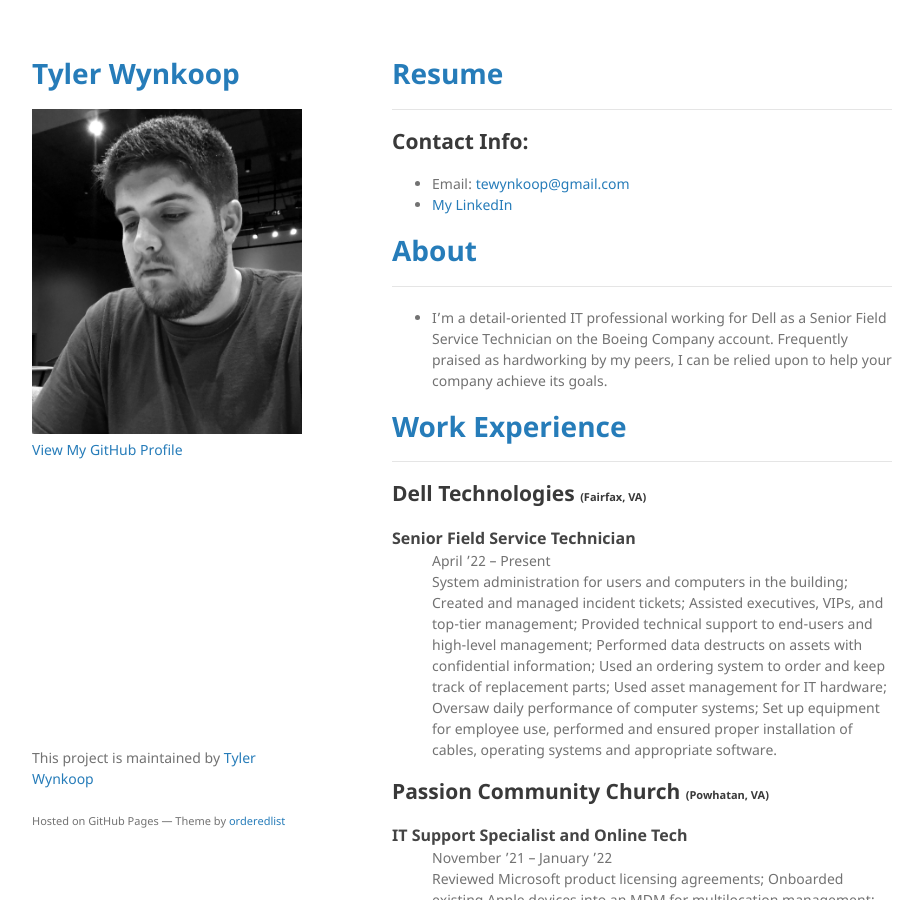
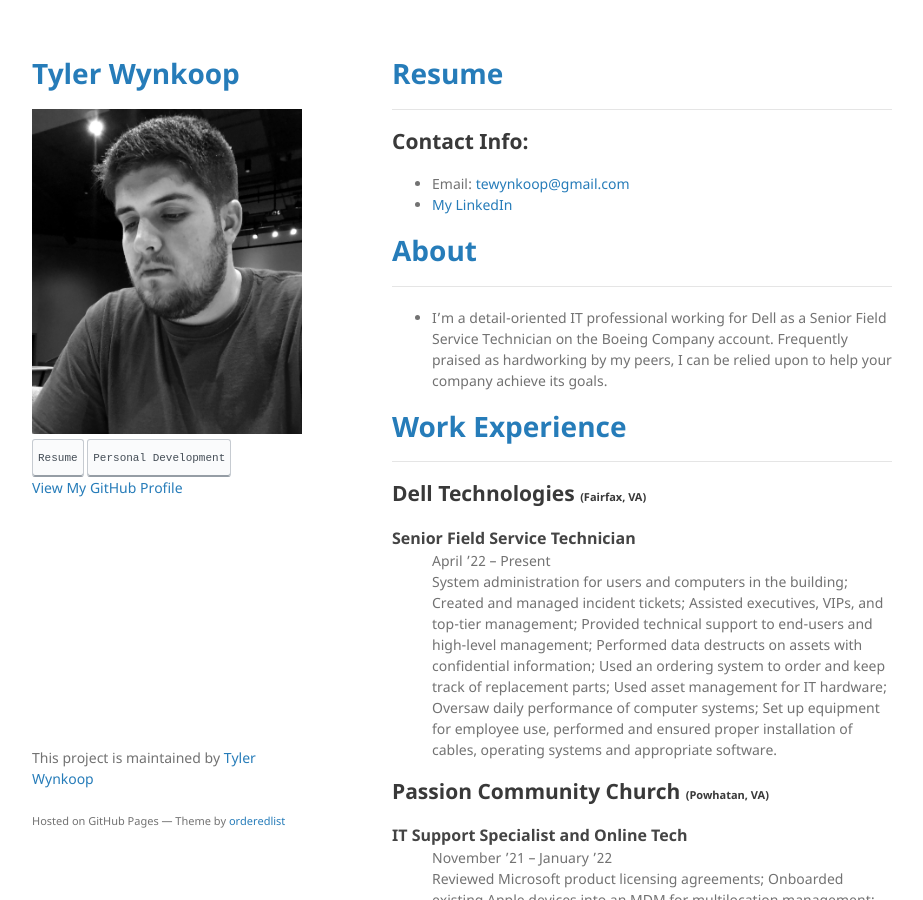
Before and after one commit to tewynkoop/TylerWynkoop, a Jekyll site: the page built from index.md, in a window 1280 px wide and 900 px high. Shown: the whole window, without its empty margins (178-1101 px from the left). Built offline with Jekyll 4.4.1, drawn with Linux system fonts in a browser that asks for light colours; a script that is not in the unit is left out; our own code applies the rules of GitHub Pages for plain Markdown files.

Commit message:
Update default.html

```diff
--- a/_layouts/default.html
+++ b/_layouts/default.html
@@ -21,7 +21,7 @@
           <img src="{{site.logo | relative_url}}" alt="Logo" />
         {% endif %}
 
-        <!--<a href="./index.html"> <kbd> <br> Resume <br> </kbd> </a> <a href="./personal-development.html"> <kbd> <br> Personal Development <br> </kbd> </a> -->
+        <a href="./index.html"> <kbd> <br> Resume <br> </kbd> </a> <a href="./personal-development.html"> <kbd> <br> Personal Development <br> </kbd> </a>
 
         <!--p>{{ site.description | default: site.github.project_tagline }}</p-->
 
```
